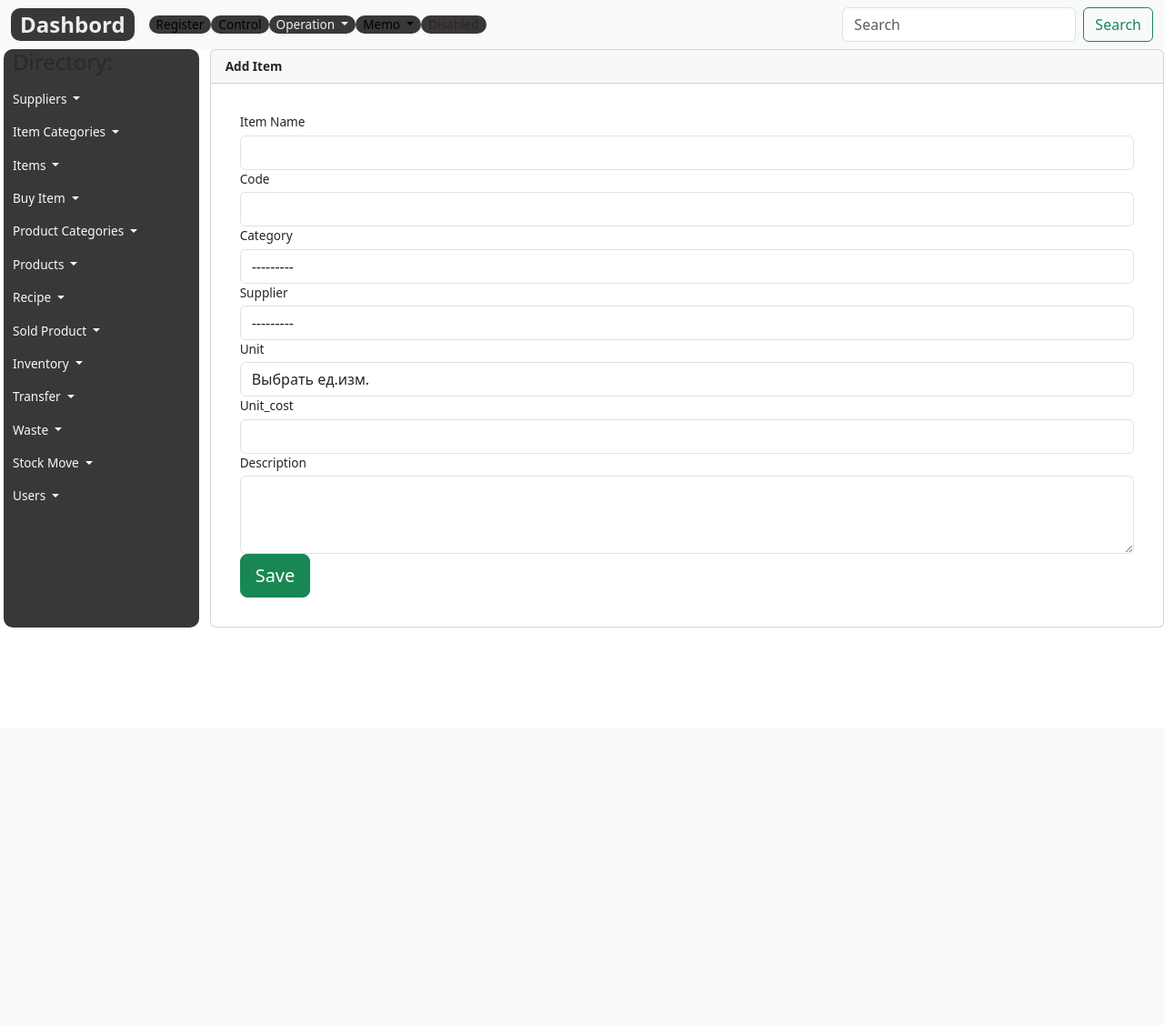
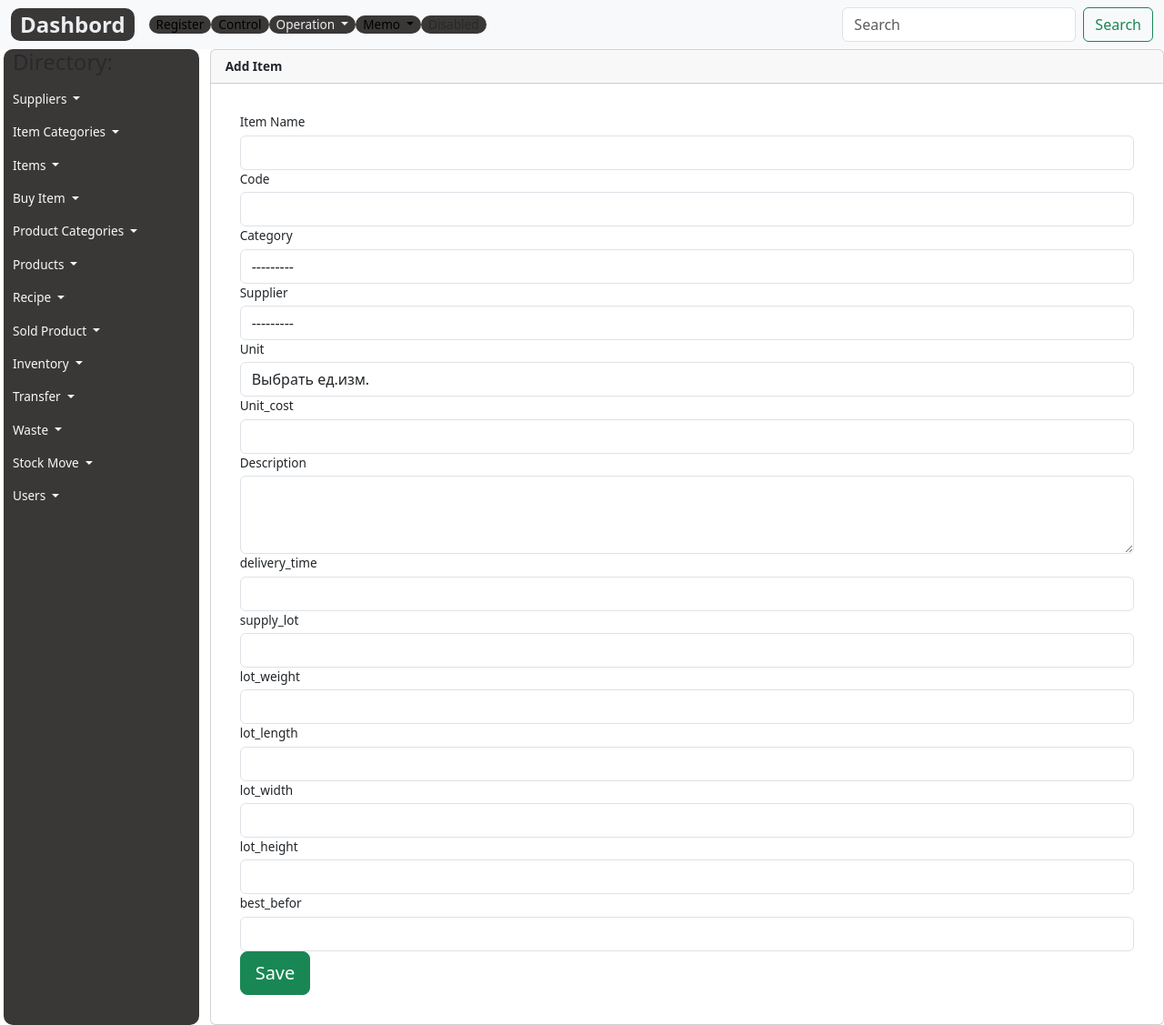
Before and after one commit to vasevyp/PMS, a Django app: page /add-item/ in a window 1280 px wide. Shown: the whole page at 91% size. Before the commit the page ends 690 px from the top, so only its background shows below. Run offline with Django 4.2, Linux system fonts and the light colour scheme; data comes from the database, SQL or seed files in the repository; both versions use the stored data as it was after the commit; some libraries are stand-ins or nearby versions.

Commit message:
В class Item() добавлены поля 'delivery_time', 'supply_lot', 'lot_weight', 'lot_length', 'lot_width', 'lot_height', 'best_befor'. Заведены в базу данные по этим полям для теста (кроме best_befor).

```diff
--- /dev/null
+++ b/acore/urls.py
@@ -0,0 +1,8 @@
+from django.urls import path
+from .views import buffer
+
+
+
+urlpatterns = [
+    path('buffer/', buffer, name='buffer'),
+]
--- a/mms22/urls.py
+++ b/mms22/urls.py
@@ -24,6 +24,7 @@ urlpatterns = [
     path('', include('register.urls')),
     path('control/', include('control.urls')),
     path('impex/', include('impex.urls')),
+    path('acore/', include('acore.urls')),
 ]
 # + static(settings.STATIC_URL, document_root=settings.STATIC_ROOT)
 
--- a/register/admin.py
+++ b/register/admin.py
@@ -38,7 +38,7 @@ class CategoryAdmin(ImportExportModelAdmin):
     #     ordering = ['code'] #Sort in desc order
 admin.site.register(Category, CategoryAdmin)
 class ItemAdmin(ImportExportModelAdmin):
-    list_display = ['code', 'name', 'category', 'supplier', 'unit_cost',]
+    list_display = ['code', 'name', 'category', 'supplier', 'unit_cost', 'delivery_time' , 'available']
     prepopulated_fields= {'slug': ('name',)}
     save_on_top = True
     search_fields = ('name',  'code')
--- a/register/forms.py
+++ b/register/forms.py
@@ -42,7 +42,7 @@ class AddCategoryItemForm(ModelForm):
 class AddItemForm(ModelForm):
     class Meta:
         model = Item
-        fields=['name', 'code','category', 'supplier', 'unit','unit_cost', 'description']
+        fields=['name', 'code','category', 'supplier', 'unit','unit_cost', 'description', 'delivery_time', 'supply_lot', 'lot_weight', 'lot_length', 'lot_width', 'lot_height', 'best_befor']
         widgets={
             'name':forms.TextInput(attrs={'class':'form-control','id': 'product'}),
             'code':forms.TextInput(attrs={'class':'form-control'}),
@@ -51,6 +51,13 @@ class AddItemForm(ModelForm):
             'unit':forms.Select(attrs={'class':'form-control'},),
             'unit_cost':forms.NumberInput(attrs={'class':'form-control'}),
             'description':forms.Textarea(attrs={'class':'form-control',  'rows':3}),
+            'delivery_time':forms.NumberInput(attrs={'class':'form-control'}),
+            'supply_lot':forms.NumberInput(attrs={'class':'form-control'}),
+            'lot_weight':forms.NumberInput(attrs={'class':'form-control'}),
+            'lot_length':forms.NumberInput(attrs={'class':'form-control'}),
+            'lot_width':forms.NumberInput(attrs={'class':'form-control'}),
+            'lot_height':forms.NumberInput(attrs={'class':'form-control'}),
+            'best_befor':forms.TextInput(attrs={'class':'form-control'})
 
         }
 
--- a/register/models.py
+++ b/register/models.py
@@ -66,6 +66,13 @@ class Item(models.Model):
     description = models.TextField(blank=True, null=True)
     available = models.BooleanField(default=True)
     slug= models.SlugField(max_length=255, verbose_name='Url', unique=True)
+    delivery_time = models.IntegerField(null=True)
+    supply_lot = models.IntegerField(null=True)
+    lot_weight= models.FloatField(blank=True, null=True)
+    lot_length=models.FloatField(blank=True, null=True)
+    lot_width = models.FloatField(blank=True, null=True)
+    lot_height = models.FloatField(blank=True, null=True)
+    best_befor = models.IntegerField(blank=True, null=True)
     created_date= models.DateField(auto_now_add=True, verbose_name='Создан',null=True)
     updated_date = models.DateField(auto_now=True,  verbose_name='Изменен', null=True)
 
--- a/register/templates/forms/addItem.html
+++ b/register/templates/forms/addItem.html
@@ -49,6 +49,34 @@
                 <label for="name" class="control-label mb-1">Description</label>
                 {{ form.description }}
               </div>
+              <div class="form-group">
+                <label for="name" class="control-label mb-1">delivery_time</label>
+                {{ form.delivery_time }}
+              </div>
+              <div class="form-group">
+                <label for="name" class="control-label mb-1">supply_lot</label>
+                {{ form.supply_lot }}
+              </div>
+              <div class="form-group">
+                <label for="name" class="control-label mb-1">lot_weight</label>
+                {{ form.lot_weight }}
+              </div>
+              <div class="form-group">
+                <label for="name" class="control-label mb-1">lot_length</label>
+                {{ form.lot_length }}
+              </div>
+              <div class="form-group">
+                <label for="name" class="control-label mb-1">lot_width</label>
+                {{ form.lot_width }}
+              </div>
+              <div class="form-group">
+                <label for="name" class="control-label mb-1">lot_height</label>
+                {{ form.lot_height }}
+              </div>
+              <div class="form-group">
+                <label for="name" class="control-label mb-1">best_befor</label>
+                {{ form.best_befor }}
+              </div>
 
               <div>
                 <button id="payment-button" type="submit" class="btn btn-lg btn-success btn-block">
--- a/templates/base.html
+++ b/templates/base.html
@@ -66,7 +66,7 @@
               <li>
                 <hr class="dropdown-divider">
               </li>
-              <li><a class="dropdown-item" href="{% url 'memo' %}">memo</a></li>
+              <li><a class="dropdown-item" href="{% url 'buffer' %}">buffer</a></li>
             </ul>
           </li>
           <li class="nav-item">
```
Also changed, not shown: acore/templates/index.html (added, +135 -0 lines), acore/views.py (+13 -1 lines), control/migrations/0003_alter_moveitem_options_alter_moveitem_document_and_more.py (added), db.sqlite3, register/migrations/0006_item_best_befor_item_delivery_time_item_lot_height_and_more.py (added), register/migrations/0007_alter_item_lot_height_alter_item_lot_length_and_more.py (added).
